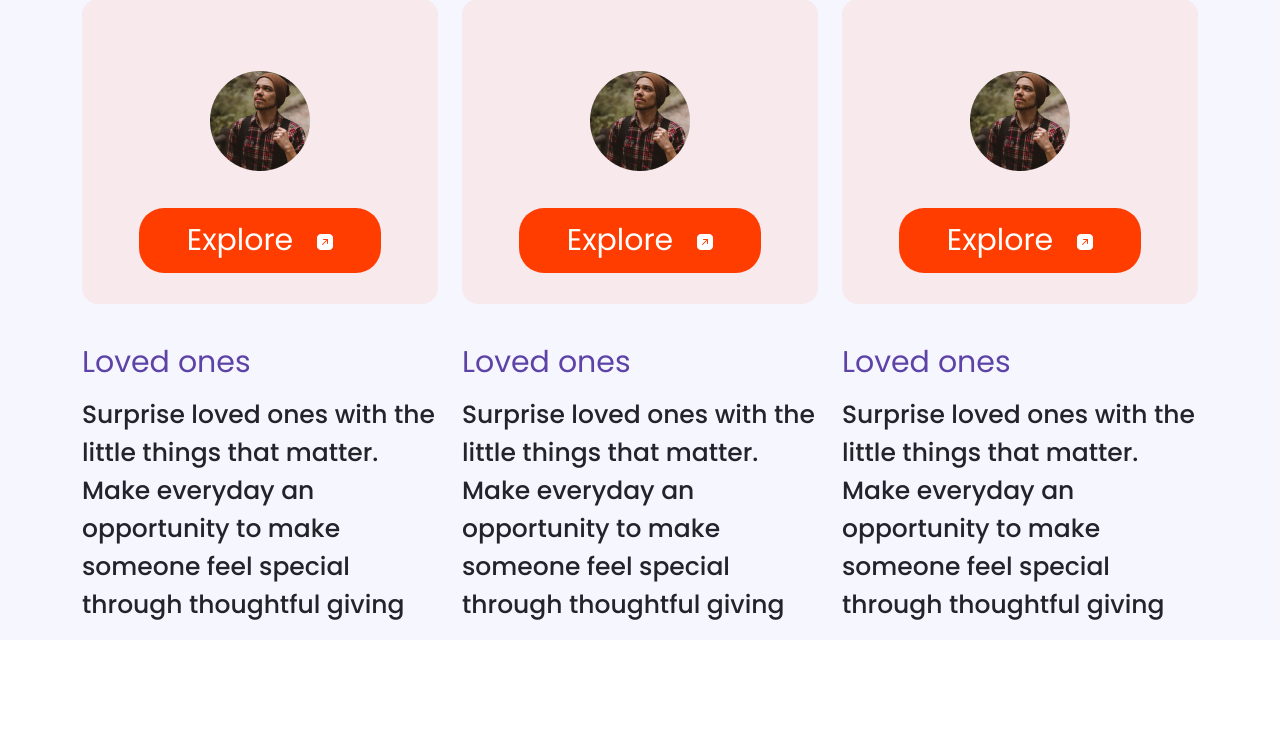
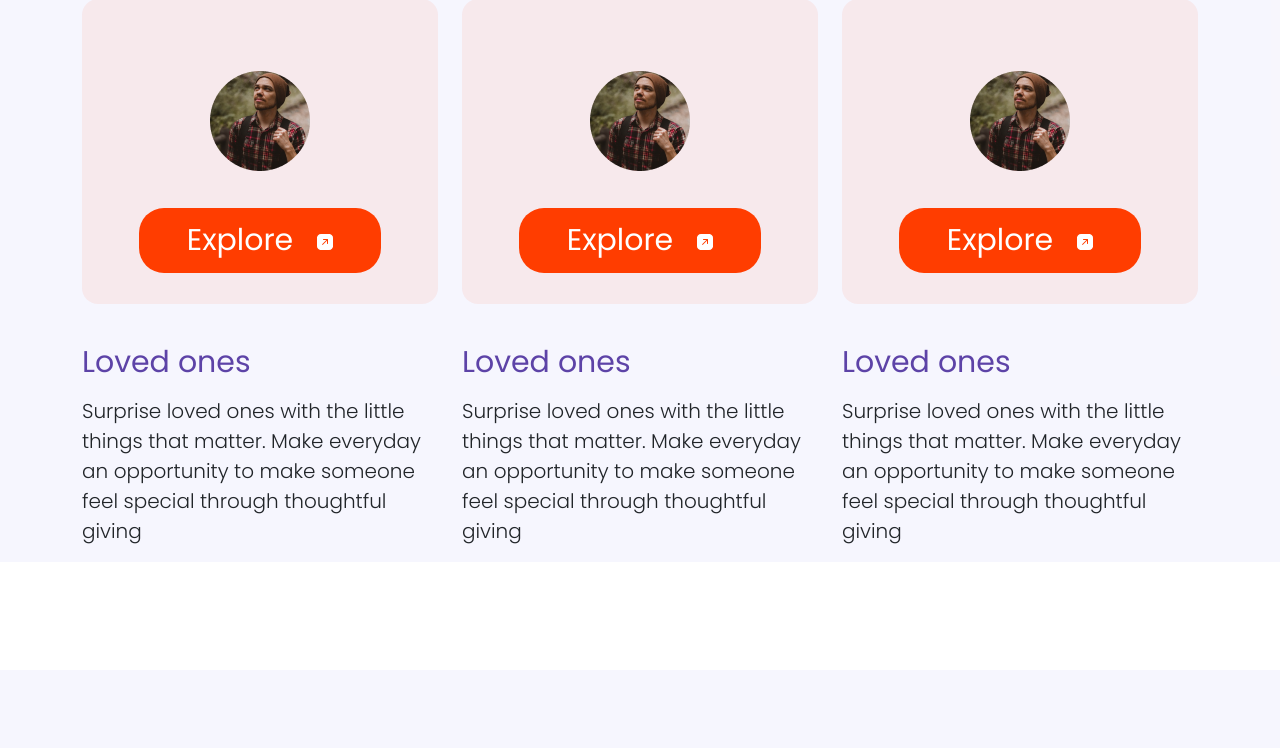
Before and after one commit to kewablay/Giftpal-v2.0, a PHP site: page /main.html in a window 1280 px wide. Shown: the part 1657-2405 px from the top of the page. After the commit the page ends 2201 px from the top, so only its background shows below. Run offline with PHP 8.4, Linux system fonts and the light colour scheme; some libraries are stand-ins or nearby versions.

Commit message:
added changes

```diff
--- a/css/main.css
+++ b/css/main.css
@@ -290,7 +290,7 @@ nav a{
     margin-bottom: 1rem;
 }
 
-.explore-card-content card-desc{
+.explore-card-content .card-desc{
     font-size: 20px;
     font-weight: 300;
     line-height: 30px;
```
